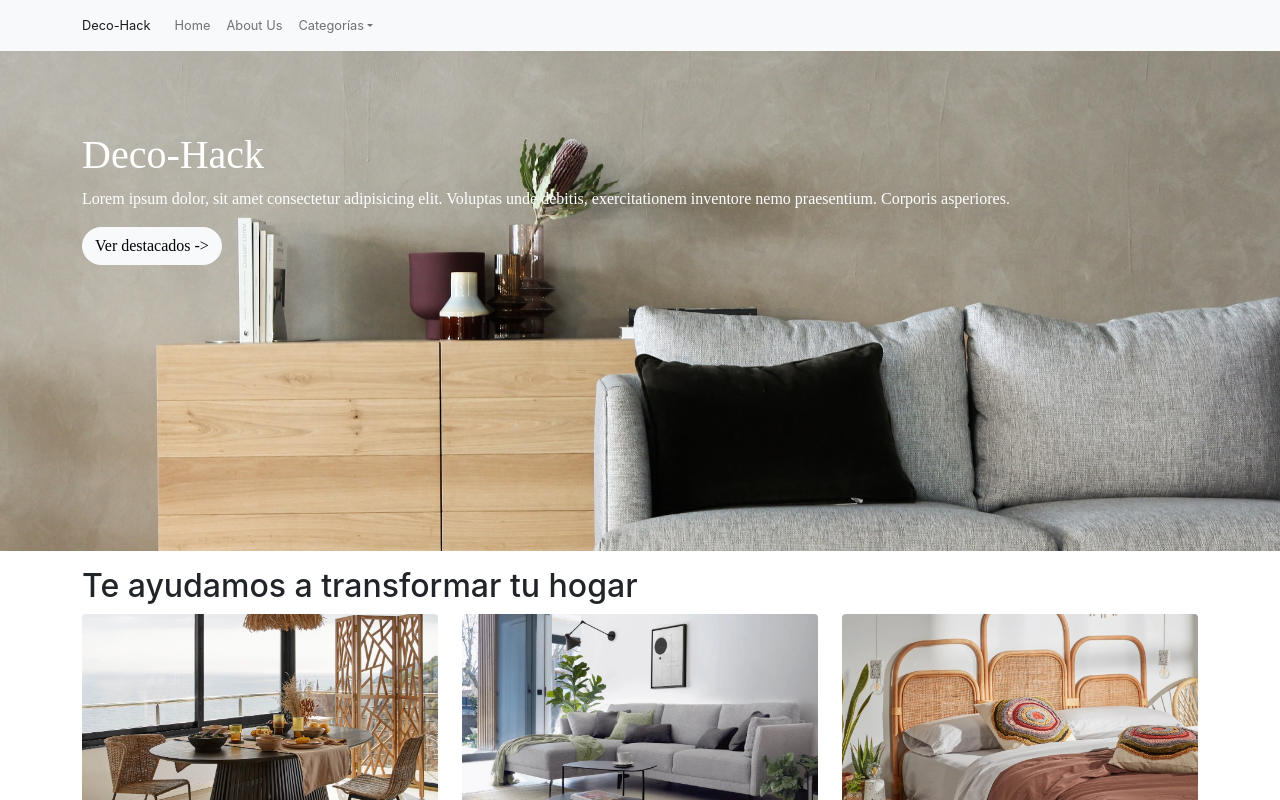
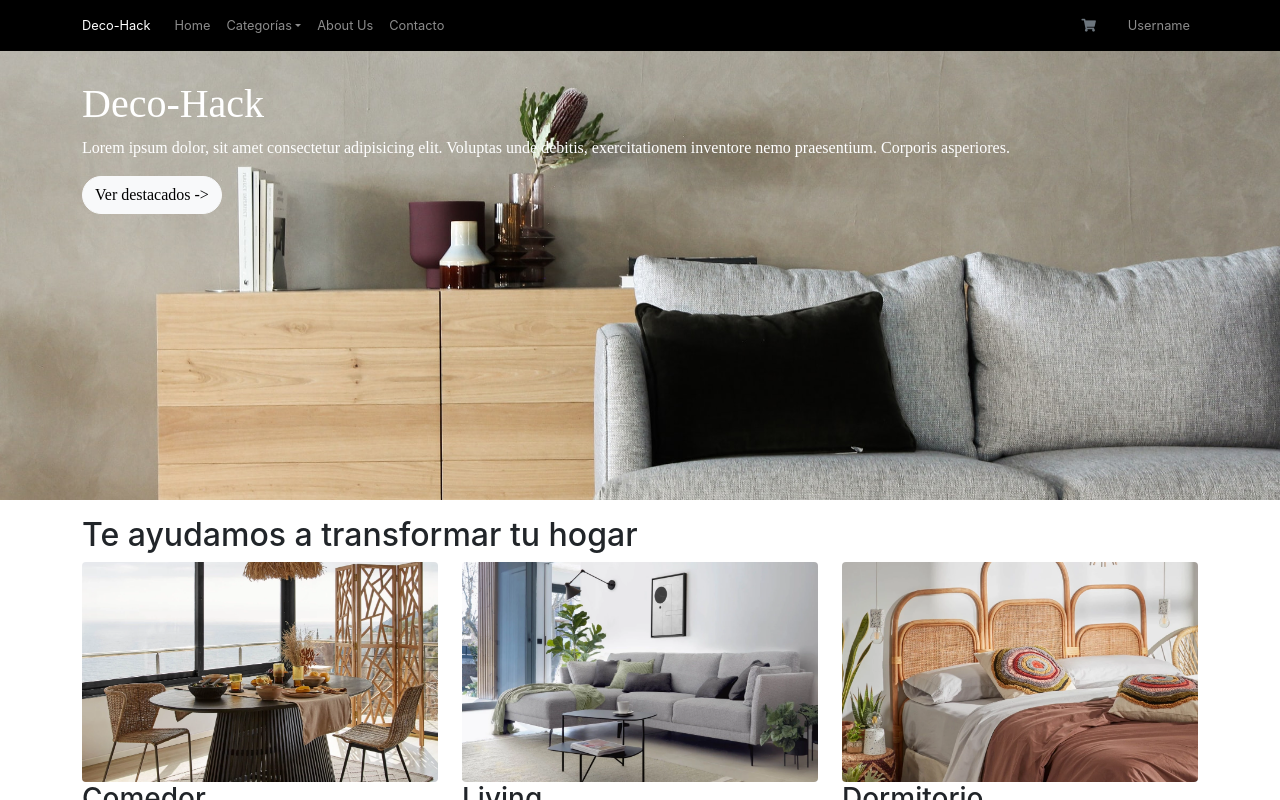
Before and after one commit to noelreissig/ecommerce-front, a React (Create React App) app: page / in a window 1280 px wide. Shown: the top 800 px of the page. Built offline with nearby package versions, Linux system fonts and the light colour scheme; a web font is replaced by a local one.

Commit message:
NavBar actualizado

```diff
--- a/public/index.html
+++ b/public/index.html
@@ -5,10 +5,7 @@
 		<link rel="icon" href="%PUBLIC_URL%/favicon.ico" />
 		<meta name="viewport" content="width=device-width, initial-scale=1" />
 		<meta name="theme-color" content="#000000" />
-    <meta
-      name="description"
-      content="Web site created using create-react-app"
-    />
+		<meta name="description" content="Web site created using create-react-app" />
 		<link rel="apple-touch-icon" href="%PUBLIC_URL%/logo192.png" />
 
 		<link rel="manifest" href="%PUBLIC_URL%/manifest.json" />
@@ -26,6 +23,13 @@
 			href="https://fonts.googleapis.com/css2?family=STIX+Two+Text:wght@400;600;700&display=swap"
 			rel="stylesheet"
 		/>
+		<!-- FONTAWSOME -->
+		<link
+			rel="stylesheet"
+			href="https://pro.fontawesome.com/releases/v5.10.0/css/all.css"
+			integrity="sha384-AYmEC3Yw5cVb3ZcuHtOA93w35dYTsvhLPVnYs9eStHfGJvOvKxVfELGroGkvsg+p"
+			crossorigin="anonymous"
+		/>
 		<title>Deco-Hack</title>
 	</head>
 	<body>
--- a/src/components/Navbar.jsx
+++ b/src/components/Navbar.jsx
@@ -1,35 +1,43 @@
 import { Nav, Navbar, Container, NavDropdown } from "react-bootstrap";
 import React from "react";
-import { Link } from "react-router-dom";
 
 function NavComponent() {
 	return (
 		<div>
-			<Navbar bg="light" expand="lg">
+			<Navbar bg="black" variant="dark" fixed="top" expand="md">
 				<Container>
 					<Navbar.Brand href="#home">Deco-Hack</Navbar.Brand>
 					<Navbar.Toggle aria-controls="basic-navbar-nav" />
 					<Navbar.Collapse id="basic-navbar-nav">
 						<Nav className="me-auto">
-							<Nav.Link to="home">Home</Nav.Link>
-							<Nav.Link to="aboutus">About Us</Nav.Link>
+							<Nav.Link href="/">Home</Nav.Link>
+
 							<NavDropdown title="Categorías" id="basic-nav-dropdown">
-								<NavDropdown.Item to="comedor">Comedor</NavDropdown.Item>
-								<NavDropdown.Item to="living">Living</NavDropdown.Item>
-								<NavDropdown.Item to="dormitorio">
+								<NavDropdown.Item href="/comedor">
+									Comedor
+								</NavDropdown.Item>
+								<NavDropdown.Item href="/living">Living</NavDropdown.Item>
+								<NavDropdown.Item href="/dormitorio">
 									Dormitorio
 								</NavDropdown.Item>
-								<NavDropdown.Item to="jardin">Jardin</NavDropdown.Item>
-								<NavDropdown.Item to="complementos">
+								<NavDropdown.Item href="/jardin">Jardin</NavDropdown.Item>
+								<NavDropdown.Item href="/complementos">
 									Complementos
 								</NavDropdown.Item>
-								<NavDropdown.Divider />
-								<NavDropdown.Item href="#action/3.4">
-									Separated link
-								</NavDropdown.Item>
 							</NavDropdown>
+							<Nav.Link href="aboutus">About Us</Nav.Link>
+							<Nav.Link href="aboutus">Contacto</Nav.Link>
 						</Nav>
 					</Navbar.Collapse>
+
+					<Nav className="d-flex flex-row justify-content-end">
+						<Nav.Link href="/cart" className="me-3">
+							<i className="text-secondary  fas fa-shopping-cart"></i>
+						</Nav.Link>
+						<Nav.Link href="aboutus" className="block">
+							Username
+						</Nav.Link>
+					</Nav>
 				</Container>
 			</Navbar>
 		</div>
```
Lines whose indentation alone changed are shown as unchanged.
